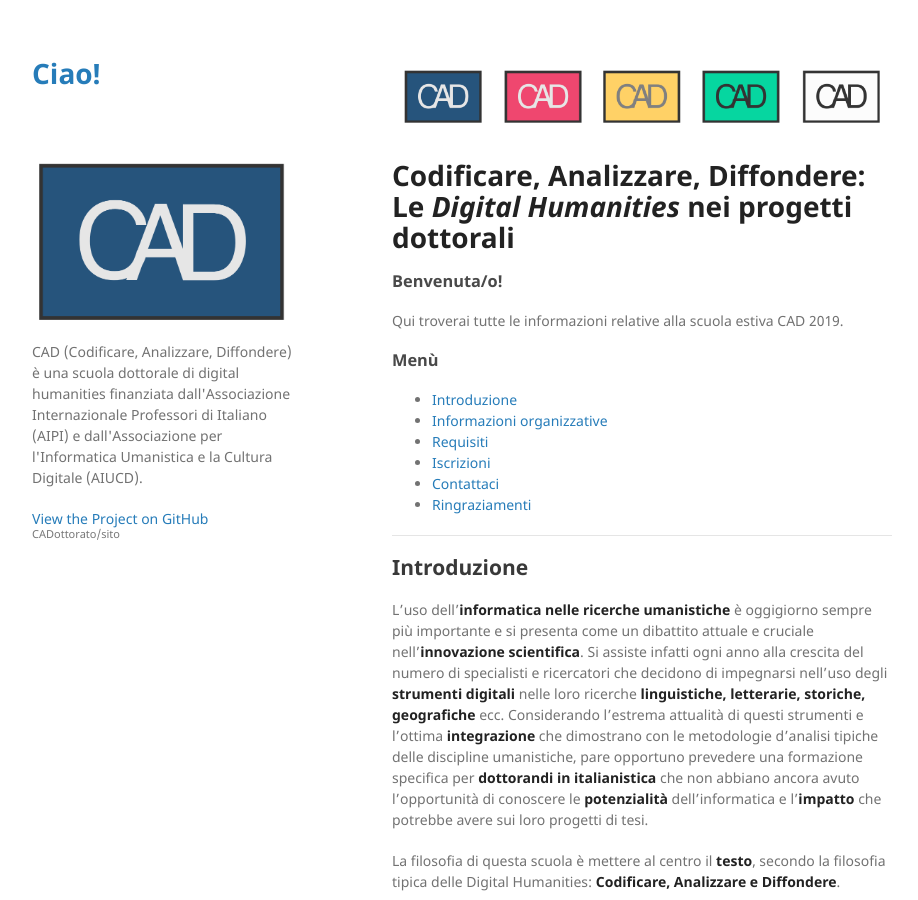
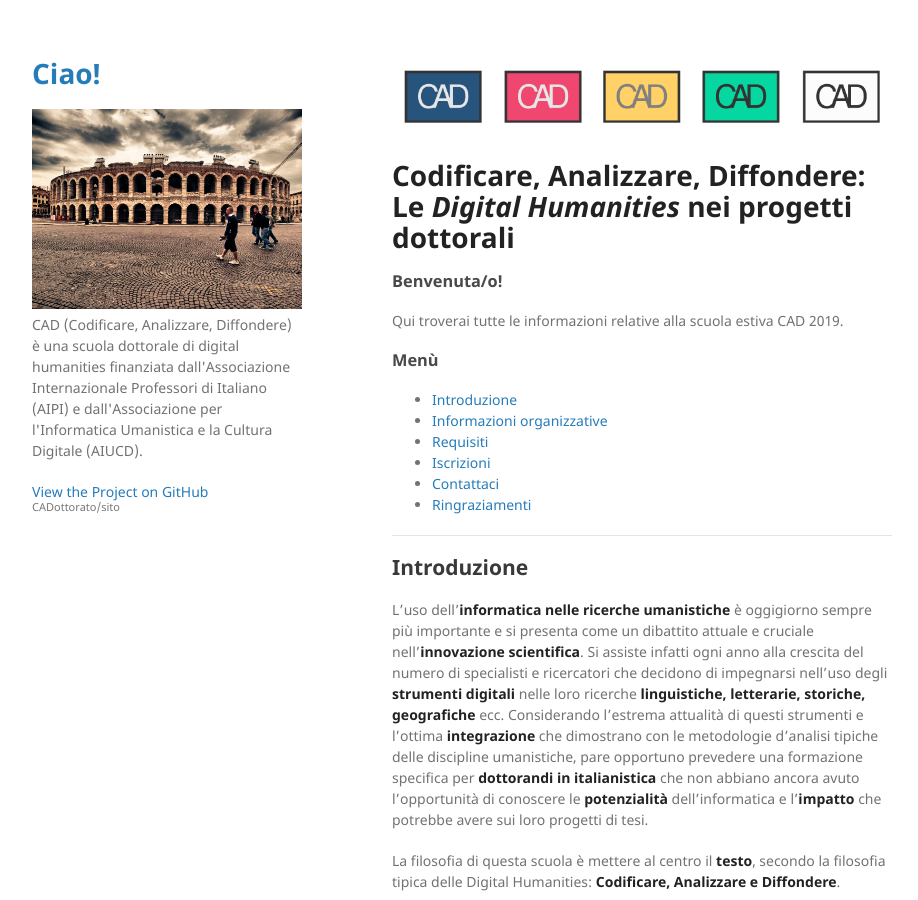
Before and after one commit to CADottorato/sito, a Jekyll site: the page built from index.md, in a window 1280 px wide and 900 px high. Shown: the whole window, without its empty margins (178-1096 px from the left). Built offline with Jekyll 4.4.1, drawn with Linux system fonts in a browser that asks for light colours.

Commit message:
Changed logo image

```diff
--- a/_config.yml
+++ b/_config.yml
@@ -1,5 +1,5 @@
 title: Ciao!
-logo: /assets/img/CAD-blu.png
+logo: /assets/img/arena.jpg
 description: CAD (Codificare, Analizzare, Diffondere) è una scuola dottorale di digital humanities finanziata dall'Associazione Internazionale Professori di Italiano (AIPI) e dall'Associazione per l'Informatica Umanistica e la Cultura Digitale (AIUCD).
 show_downloads: false
 #google_analytics:
```
